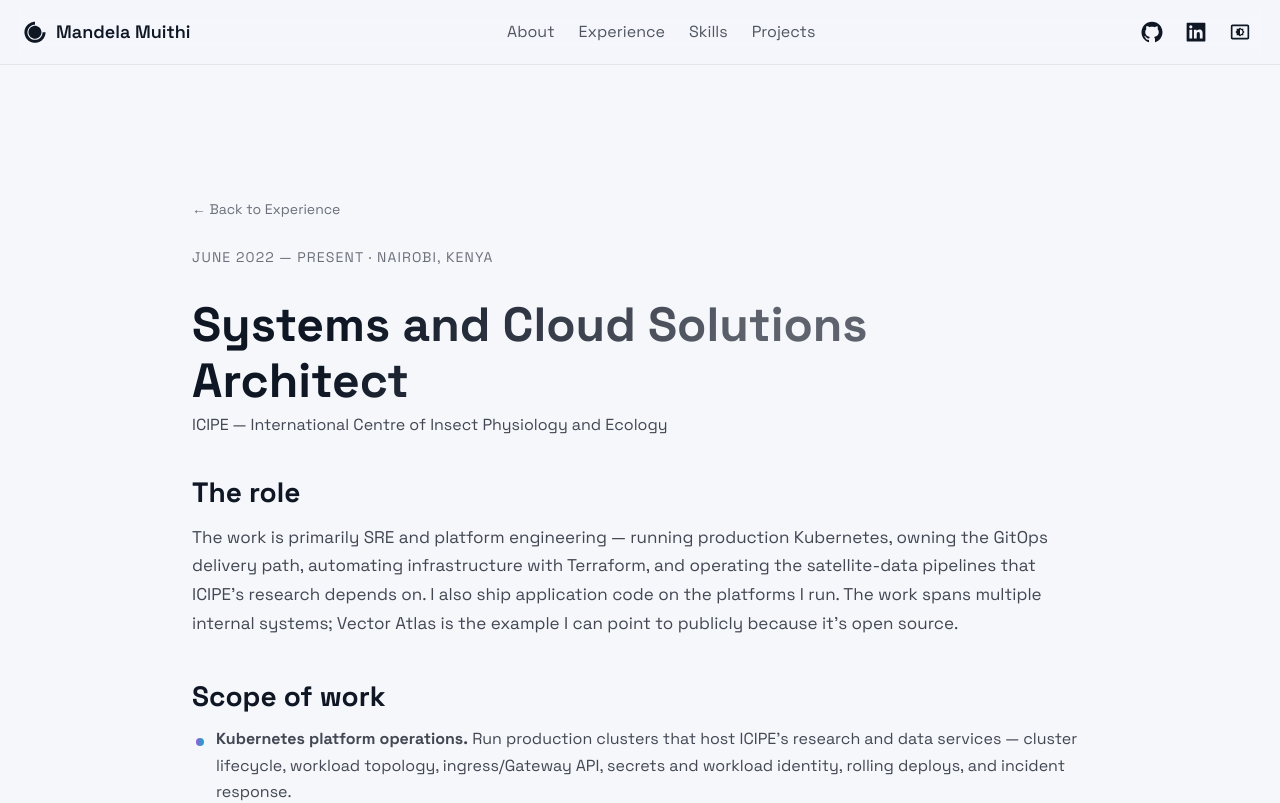
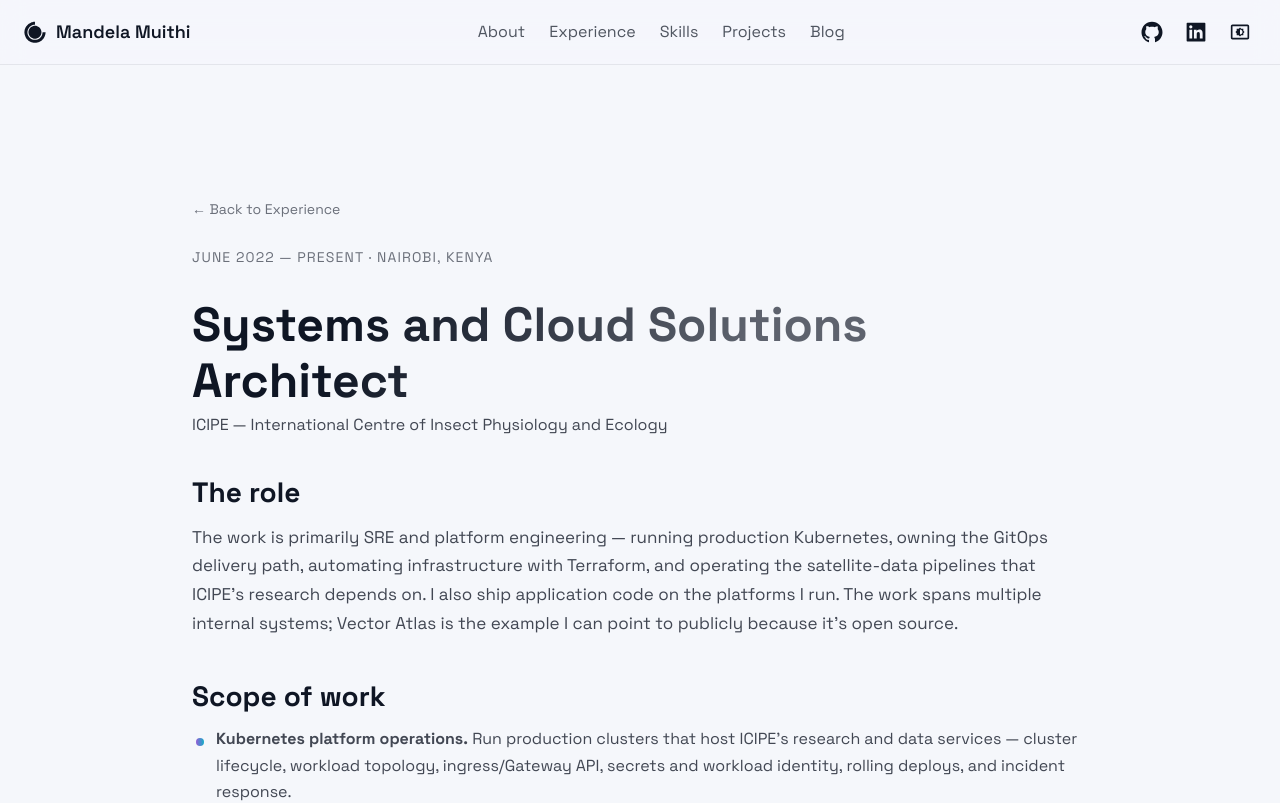
Before and after one commit to main-tech/portfolio, a Next.js app: page /experience/icipe in a window 1280 px wide. Shown: the top 803 px of the page. Built offline with nearby package versions, Linux system fonts and the light colour scheme.

Commit message:
add blog url in navbar

```diff
--- a/src/components/Header/Header.js
+++ b/src/components/Header/Header.js
@@ -26,6 +26,7 @@
   { href: '#experience', label: 'Experience' },
   { href: '#tech', label: 'Skills' },
   { href: '#projects', label: 'Projects' },
+  { href: 'https://blog.mandela.dev', label: 'Blog', external: true },
 ];
 
 const ThemeIcon = ({ mode }) => {
@@ -64,7 +65,12 @@
         <NavList>
           {NAV_ITEMS.map((item) => (
             <li key={item.href}>
-              <NavLink href={item.href}>{item.label}</NavLink>
+              <NavLink
+                href={item.href}
+                {...(item.external && { target: '_blank', rel: 'noopener noreferrer' })}
+              >
+                {item.label}
+              </NavLink>
             </li>
           ))}
         </NavList>
@@ -110,7 +116,11 @@
         <MobileNavList>
           {NAV_ITEMS.map((item) => (
             <li key={item.href}>
-              <a href={item.href} onClick={closeMenu}>
+              <a
+                href={item.href}
+                onClick={closeMenu}
+                {...(item.external && { target: '_blank', rel: 'noopener noreferrer' })}
+              >
                 {item.label}
               </a>
             </li>
```
